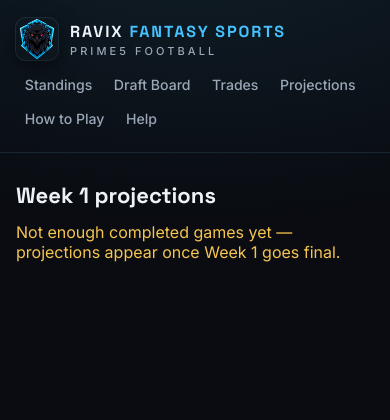
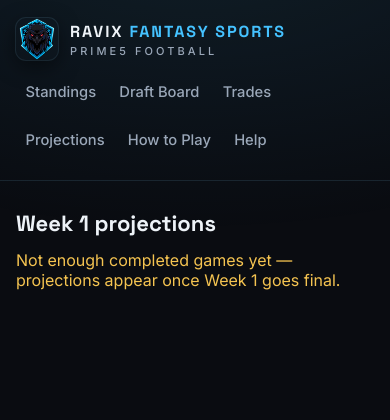
Before and after one commit to ajcassanodev/ravixfs, a FastAPI app: page /projections in a window 390 px wide. Shown: the top 420 px of the page. Run offline with FastAPI, Linux system fonts and the light colour scheme; data comes from the database, SQL or seed files in the repository; data that the repository does not hold is empty.

Commit message:
Mobile: bump tap targets to 44px minimum (nav, table headers, buttons, inputs)

```diff
--- a/app/static/style.css
+++ b/app/static/style.css
@@ -176,11 +176,14 @@ a.upcoming{opacity:.75;font-style:italic}
   header .wrap{gap:10px}
   .brand span{font-size:16px}
   nav{margin-left:0;width:100%}
-  nav a{padding:.4rem .55rem;font-size:.88rem}
+  nav a{padding:.75rem .6rem;font-size:.92rem;min-height:44px;display:inline-flex;align-items:center}
   .ticker-item{font-size:.85rem;margin-right:20px}
   .stand-card{padding:12px 14px;gap:10px}
   .stand-pts{font-size:1.25rem}
   .rank-badge{min-width:38px;height:38px;font-size:1.1rem}
   table{font-size:.85rem}
   th,td{padding:.35rem .45rem}
+  th a{display:inline-block;padding:.55rem .3rem;min-height:44px}
+  input,select,button{min-height:44px;font-size:1rem}
+  .plink{padding:.35rem 0}
 }
```
